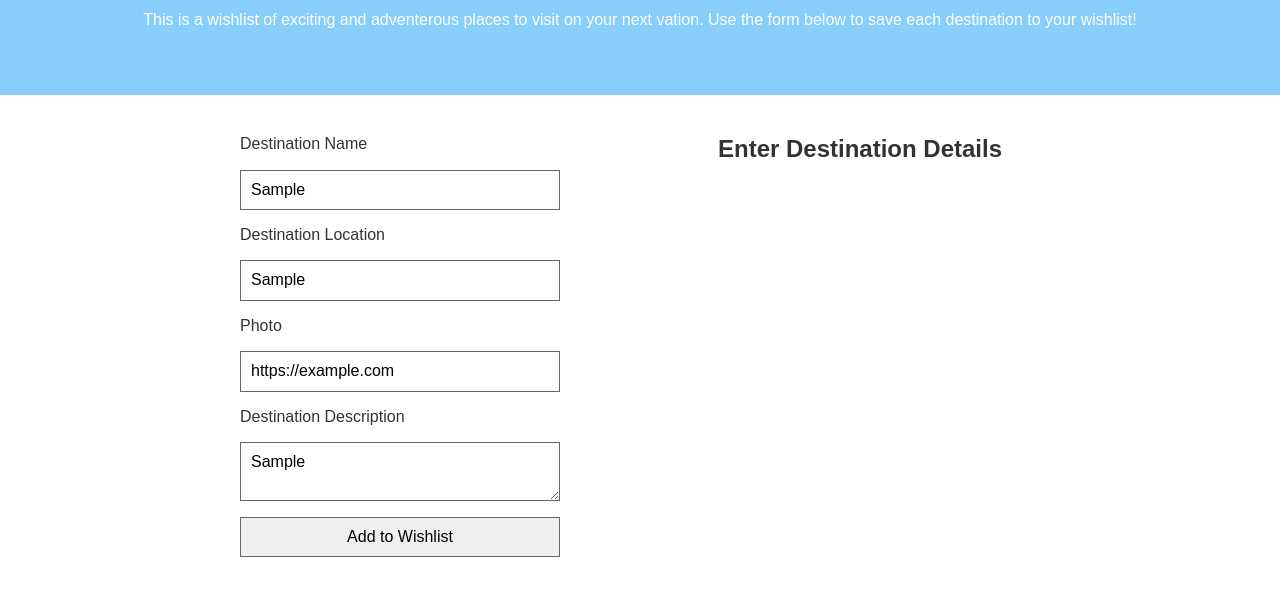
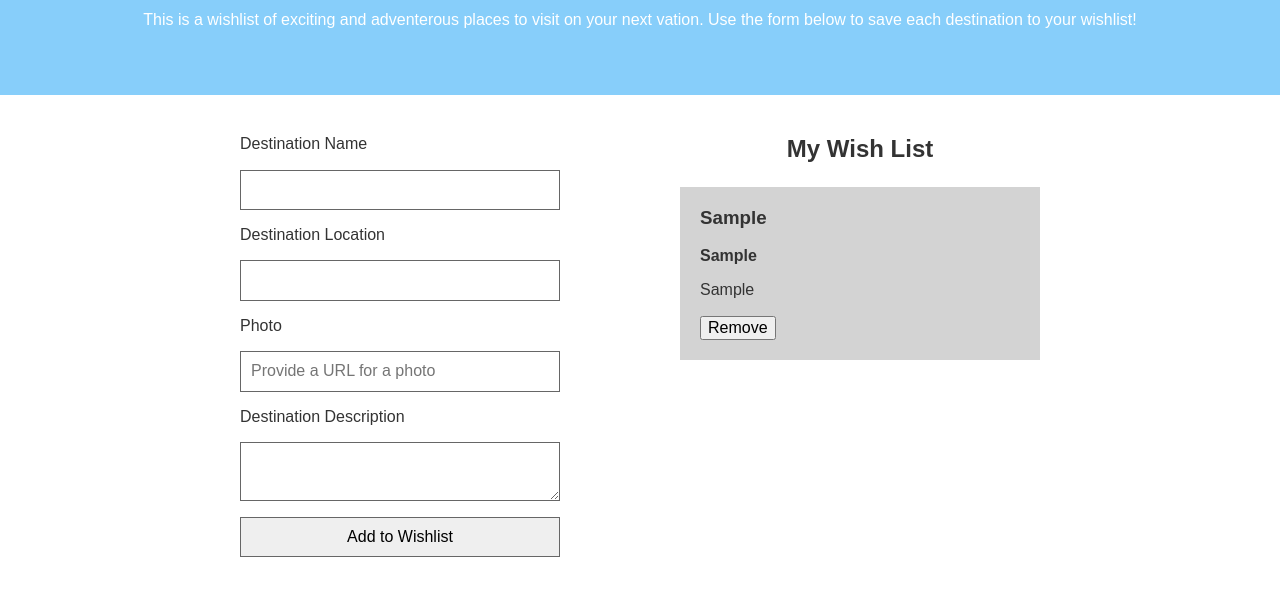
Before and after one commit to EWcode-LA/Vacation-Destination-List, a plain HTML site: page index.html in a window 1280 px wide. Both pictures are taken after typing "Sample", "Sample", "https://example.com", "Sample" into the empty fields and a click on the button "Add to Wishlist". Shown: the part 108-704 px from the top of the page. Drawn offline with nearby package versions, Linux system fonts and the light colour scheme.

Commit message:
still broken

```diff
--- a/index.html
+++ b/index.html
@@ -27,7 +27,7 @@
     <main>
         <form id="destination_details_form">
             <label for="">Destination Name</label>
-            <input type="text id="name" placeholder="Provide a name for the destination" required>
+            <input type="text" id="name" placeholder="Provide a name for the destination" required>
 
             <label for="location">Destination Location</label>
             <input type="text" id="location" placeholder="Where is the destination located" required>
--- a/script.js
+++ b/script.js
@@ -35,10 +35,10 @@ for( var i=0; i<detailsForm.length; i++ )
 
     document.querySelector("#destinations_container").appendChild(destCard);
 }
-
+// issue with photoURL or photo not displaying
 function createDestinationCard(name, location, photoURL, description){
 
-    var card = document.createElement(div);
+    var card = document.createElement("div");
     card.className = "card";
 
     var img = document.createElement("img");
```
